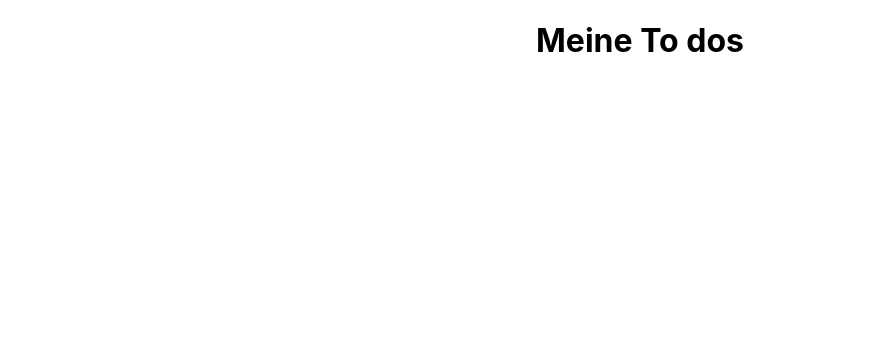
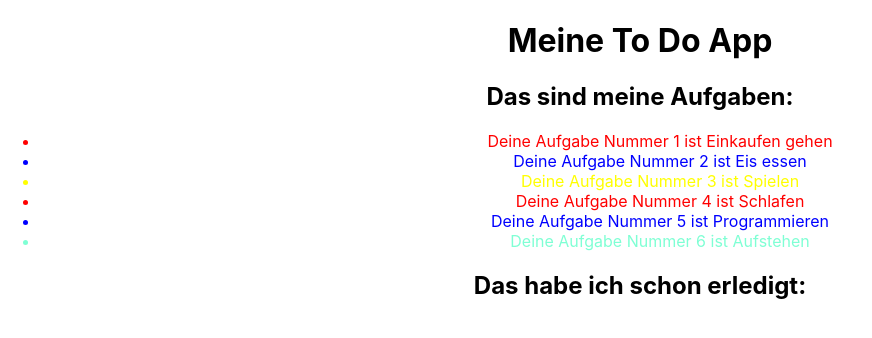
Before and after one commit to Yamen-1/To-do-Liste, a React (Create React App) app: page / in a window 1280 px wide. Shown: the top 338 px of the page, without its empty margins (0-872 px from the left). Built offline with nearby package versions, Linux system fonts and the light colour scheme.

Commit message:
TodoListe und Aufgaben

```diff
--- a/src/components/App.js
+++ b/src/components/App.js
@@ -1,12 +1,13 @@
 import '../css/App.scss';
-import {useState} from "react";
-
+import Header from './Header';
+import ToDoListe from './ToDoListe';
 
 function App() {
-  // state mit aufgaben
   return (
-    <div className="App" id={"App"}>
-      <h1>Meine To dos</h1>
+    <div className="App" id="App">
+      <Header/>
+      {/* Hier Liste von Todo */}
+      <ToDoListe/>
     </div>
   );
 }
--- /dev/null
+++ b/src/components/Aufgabe.css
@@ -0,0 +1,14 @@
+.rot {
+  color: red;
+}
+
+.blau {
+  color: blue;
+}
+
+.gelb {
+  color: yellow;
+}
+.wennFarbeFehlt {
+  color: aquamarine;
+}
--- /dev/null
+++ b/src/components/Aufgabe.js
@@ -0,0 +1,8 @@
+import './Aufgabe.css'
+const Aufgabe = (props) => {
+  return (
+  <li className={`Aufgabe ${props.farbe??  'wennFarbeFehlt' }`} id={props.number} > Deine Aufgabe Nummer {props.number} ist {props.text}</li>
+  )
+}
+
+export default Aufgabe
--- /dev/null
+++ b/src/components/Header.js
@@ -0,0 +1,9 @@
+const Header = () => {
+  return (
+    <div className='Header' >
+      <h1>Meine To Do App</h1>
+    </div>
+  )
+}
+
+export default Header
--- /dev/null
+++ b/src/components/ToDoListe.js
@@ -0,0 +1,33 @@
+import { useState } from 'react'
+import Aufgabe from './Aufgabe';
+
+const ToDoListe = () => {
+
+  const [aufgaben, setAufgaben] = useState([
+    { text: "Einkaufen gehen", done: false, id: 1, farbe: 'rot'  },
+    { text: "Eis essen", done: false, id: 2, farbe: 'blau'  },
+    { text: "Spielen", done: false, id: 3, farbe: 'gelb' },
+    { text: "Schlafen", done: false, id: 4, farbe: 'rot' },
+    { text: "Programmieren", done: true, id: 5, farbe: 'blau' },
+    { text: "Aufstehen", done: false, id: 6 },
+  ])
+
+  return (
+    <div className='ToDoListe'>
+      <h2>Das sind meine Aufgaben:</h2>
+      <ul>
+        {/* So viele Komponenten wie aufgaben */}
+        {aufgaben.map((aufgabe) => {
+          return <Aufgabe
+          text={aufgabe.text}
+          key={aufgabe.id}
+          number={aufgabe.id}
+          farbe={aufgabe.farbe} />
+        })}
+      </ul>
+      <h2>Das habe ich schon erledigt:</h2>
+    </div>
+  )
+}
+
+export default ToDoListe
```
Also changed, not shown: 1 other file (tests, documents, lock files or other folders).
